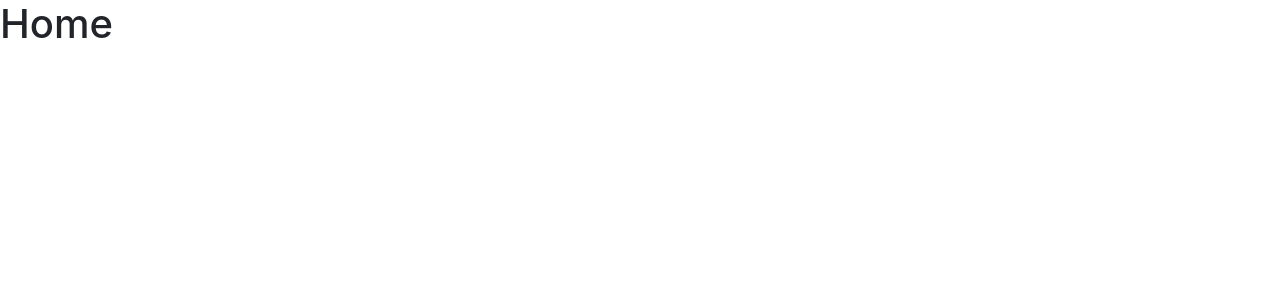
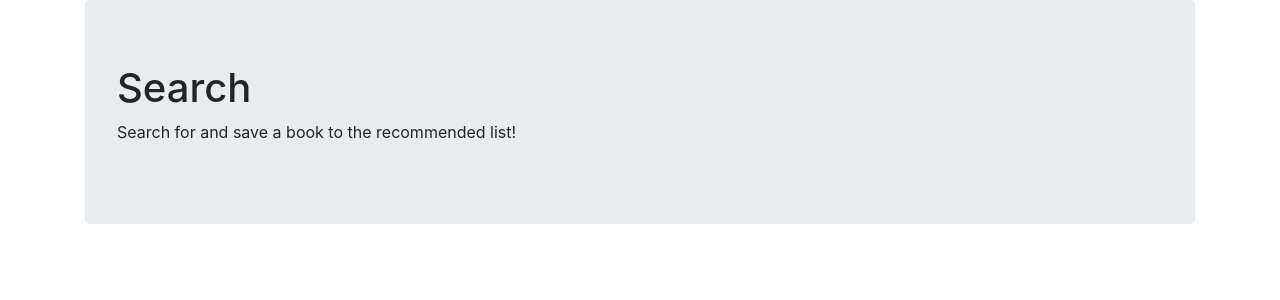
Before and after one commit to angelicamapeso/bookie, a React (Create React App) app in the folder client/: page / in a window 1280 px wide. Shown: the top 300 px of the page. Built offline with nearby package versions, Linux system fonts and the light colour scheme.

Commit message:
Link Search page

```diff
--- a/client/src/App.js
+++ b/client/src/App.js
@@ -1,13 +1,12 @@
 import React from "react";
 import { BrowserRouter as Router, Switch, Route } from "react-router-dom";
+import Search from "./pages/Search";
 
 function App() {
   return (
     <Router>
       <Switch>
-        <Route exact path="/">
-          <h1>Home</h1>
-        </Route>
+        <Route exact path="/" component={Search} />
         <Route exact path="/recommended">
           <h1>Recommended</h1>
         </Route>
```
